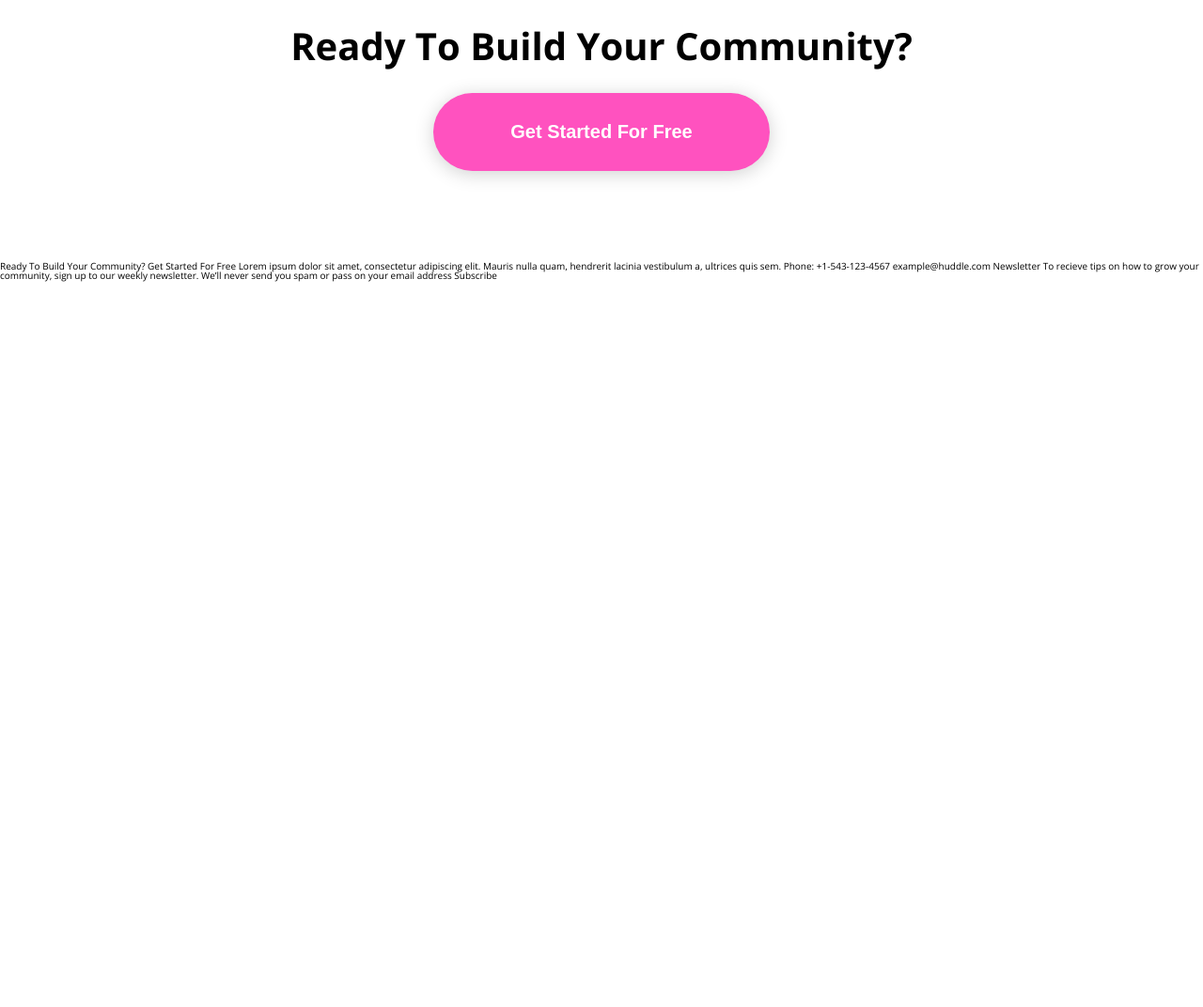
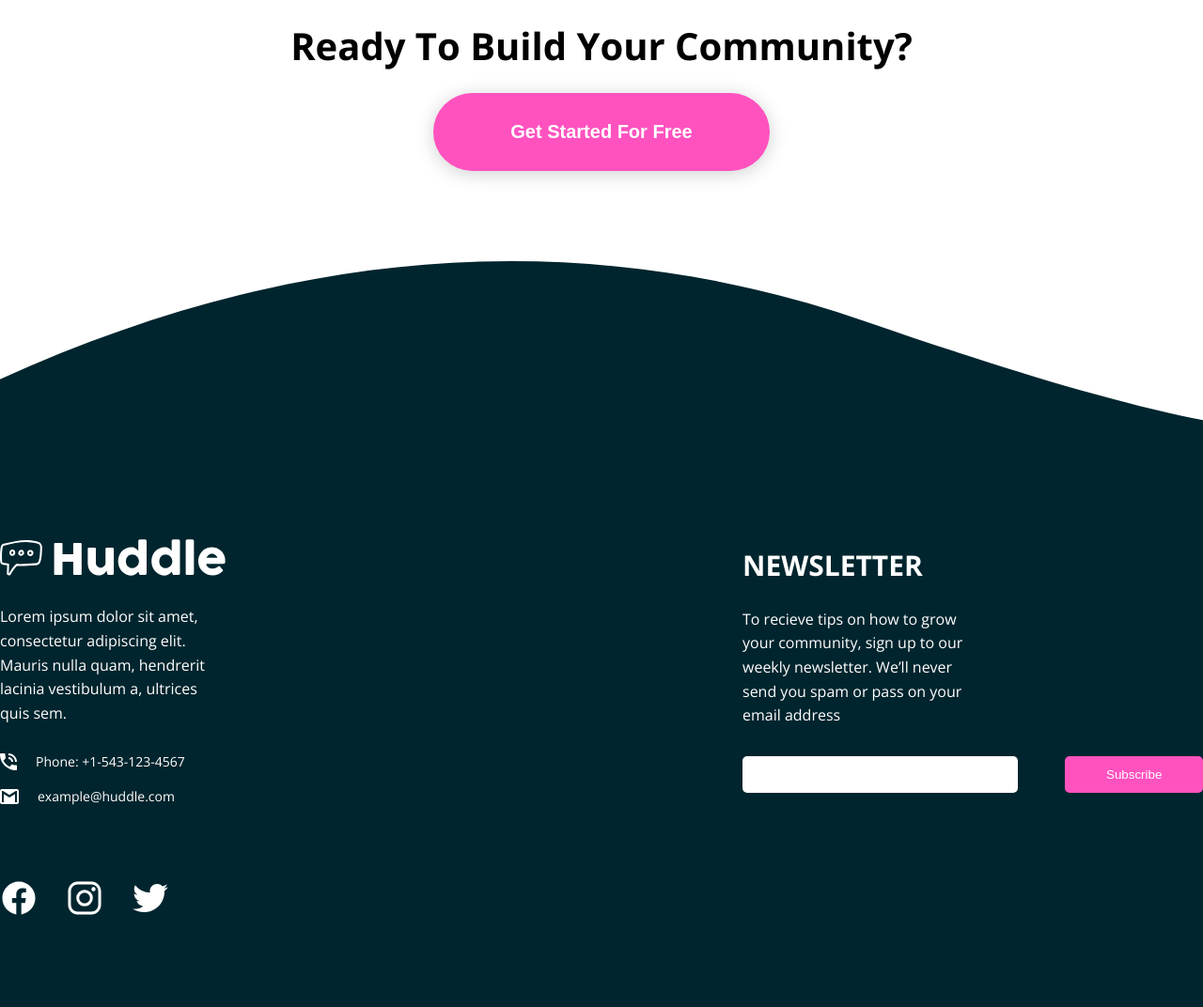
Before and after one commit to KNXCSdev/HuddlePractice, a plain HTML site: page index.html in a window 1280 px wide. Shown: the part 4519-5591 px from the top of the page at 94% size. Before the commit the page ends 4819 px from the top, so only its background shows below. Drawn offline with nearby package versions, Linux system fonts and the light colour scheme.

Commit message:
Footer(done)

```diff
--- a/_generals.scss
+++ b/_generals.scss
@@ -7,7 +7,10 @@
   font-size: 4rem;
   margin-bottom: 3rem;
 }
-.tertiary.heading {
+.tertiary-heading {
+  font-size: 3rem;
+  text-transform: uppercase;
+  margin-bottom: 3rem;
 }
 
 .container {
@@ -29,7 +32,8 @@
 .bg-btm1,
 .bg-btm2,
 .bg-top1,
-.bg-top2 {
+.bg-top2,
+.bg-foot {
   width: 100%;
   height: 20rem;
   background-size: cover;
@@ -51,7 +55,9 @@
 .bg-btm2 {
   background-image: url("/images/bg-section-bottom-desktop-2.svg");
 }
-
 .bg {
   background-color: var(--verypaleblue);
 }
+.bg-foot {
+  background-image: url("/images/bg-footer-top-desktop.svg");
+}
--- a/_sections.scss
+++ b/_sections.scss
@@ -84,3 +84,78 @@
   padding: 9.6rem 0;
   text-align: center;
 }
+
+//SECTION FOOTER
+.footer {
+  background-color: var(--verydarkcyan);
+  padding: 9.6rem 0;
+  color: white;
+  &-block {
+    display: flex;
+    align-items: center;
+    justify-content: space-between;
+    gap: 30rem;
+  }
+  &-logo {
+    margin-bottom: 3rem;
+  }
+  &-left {
+    flex: 1;
+    img {
+      filter: brightness(0) invert(1);
+    }
+  }
+  &-description {
+    line-height: 1.6;
+    font-size: 1.6rem;
+    margin-bottom: 3rem;
+    width: 48%;
+  }
+  &-list {
+    list-style: none;
+    display: flex;
+    flex-direction: column;
+    gap: 2rem;
+    &-item {
+      display: flex;
+      align-items: center;
+      gap: 2rem;
+      font-size: 1.4rem;
+    }
+  }
+
+  &-right {
+    flex: 1;
+  }
+
+  &-cta {
+    display: flex;
+    gap: 5rem;
+    &-text {
+      display: inline-block;
+      padding: 1.2rem 1.2rem;
+      width: 60%;
+      border-radius: 5px;
+      border: none;
+    }
+
+    &-btn {
+      display: inline-block;
+      width: 30%;
+      border-radius: 5px;
+      background-color: var(--pink);
+      border: none;
+      color: inherit;
+    }
+  }
+
+  &-social {
+    margin-top: 8rem;
+    display: flex;
+    gap: 3rem;
+  }
+}
+.icon {
+  height: 4rem;
+  width: 4rem;
+}
--- a/index.html
+++ b/index.html
@@ -12,6 +12,11 @@
       href="https://fonts.googleapis.com/css2?family=Open+Sans:ital,wght@0,300..800;1,300..800&display=swap"
       rel="stylesheet"
     />
+    <script
+      type="module"
+      src="https://unpkg.com/ionicons@7.1.0/dist/ionicons/ionicons.esm.js"
+    ></script>
+    <script nomodule src="https://unpkg.com/ionicons@7.1.0/dist/ionicons/ionicons.js"></script>
 
     <title>Huddle landing page with curved sections</title>
   </head>
@@ -116,10 +121,46 @@
       </section>
     </main>
 
-    Ready To Build Your Community? Get Started For Free Lorem ipsum dolor sit amet, consectetur
-    adipiscing elit. Mauris nulla quam, hendrerit lacinia vestibulum a, ultrices quis sem. Phone:
-    +1-543-123-4567 example@huddle.com Newsletter To recieve tips on how to grow your community,
-    sign up to our weekly newsletter. We’ll never send you spam or pass on your email address
-    Subscribe
+    <div class="bg-foot"></div>
+    <footer class="footer">
+      <div class="container">
+        <div class="footer-block">
+          <div class="footer-left">
+            <img src="images/logo.svg" alt="logo" class="footer-logo" />
+            <p class="footer-description">
+              Lorem ipsum dolor sit amet, consectetur adipiscing elit. Mauris nulla quam, hendrerit
+              lacinia vestibulum a, ultrices quis sem.
+            </p>
+            <ul class="footer-list">
+              <li class="footer-list-item">
+                <img src="images/icon-phone.svg" alt="" />Phone: +1-543-123-4567
+              </li>
+              <li class="footer-list-item">
+                <img src="images/icon-email.svg" alt="" />example@huddle.com
+              </li>
+            </ul>
+          </div>
+          <div class="footer-right">
+            <h3 class="tertiary-heading">Newsletter</h3>
+            <p class="footer-description">
+              To recieve tips on how to grow your community, sign up to our weekly newsletter. We’ll
+              never send you spam or pass on your email address
+            </p>
+            <div class="footer-cta">
+              <input type="text" class="footer-cta-text" /><input
+                type="button"
+                value="Subscribe"
+                class="footer-cta-btn"
+              />
+            </div>
+          </div>
+        </div>
+        <div class="footer-social">
+          <ion-icon name="logo-facebook" class="icon"></ion-icon>
+          <ion-icon name="logo-instagram" class="icon"></ion-icon
+          ><ion-icon name="logo-twitter" class="icon"></ion-icon>
+        </div>
+      </div>
+    </footer>
   </body>
 </html>
```
Also changed, not shown: css/main.css.
